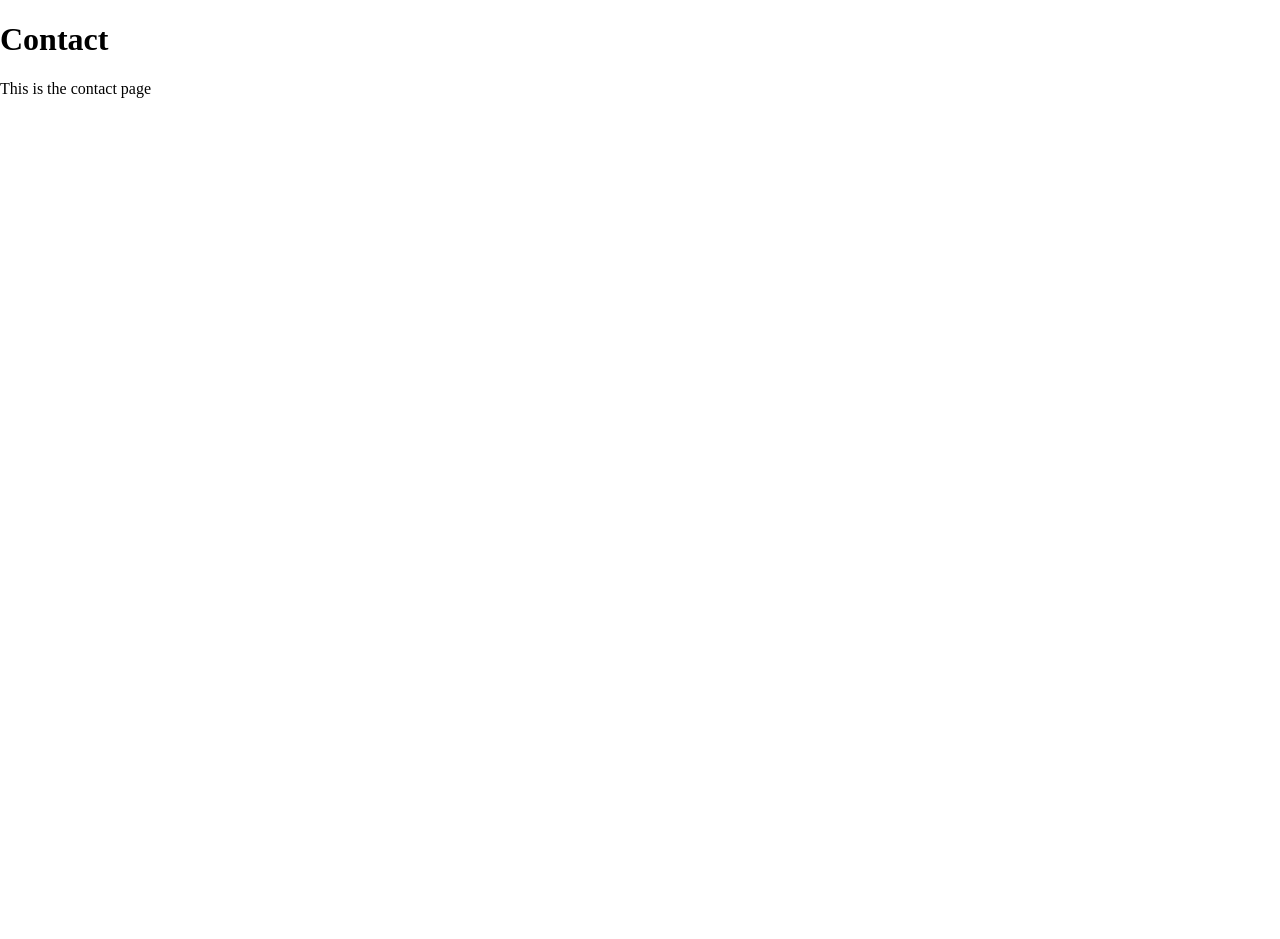
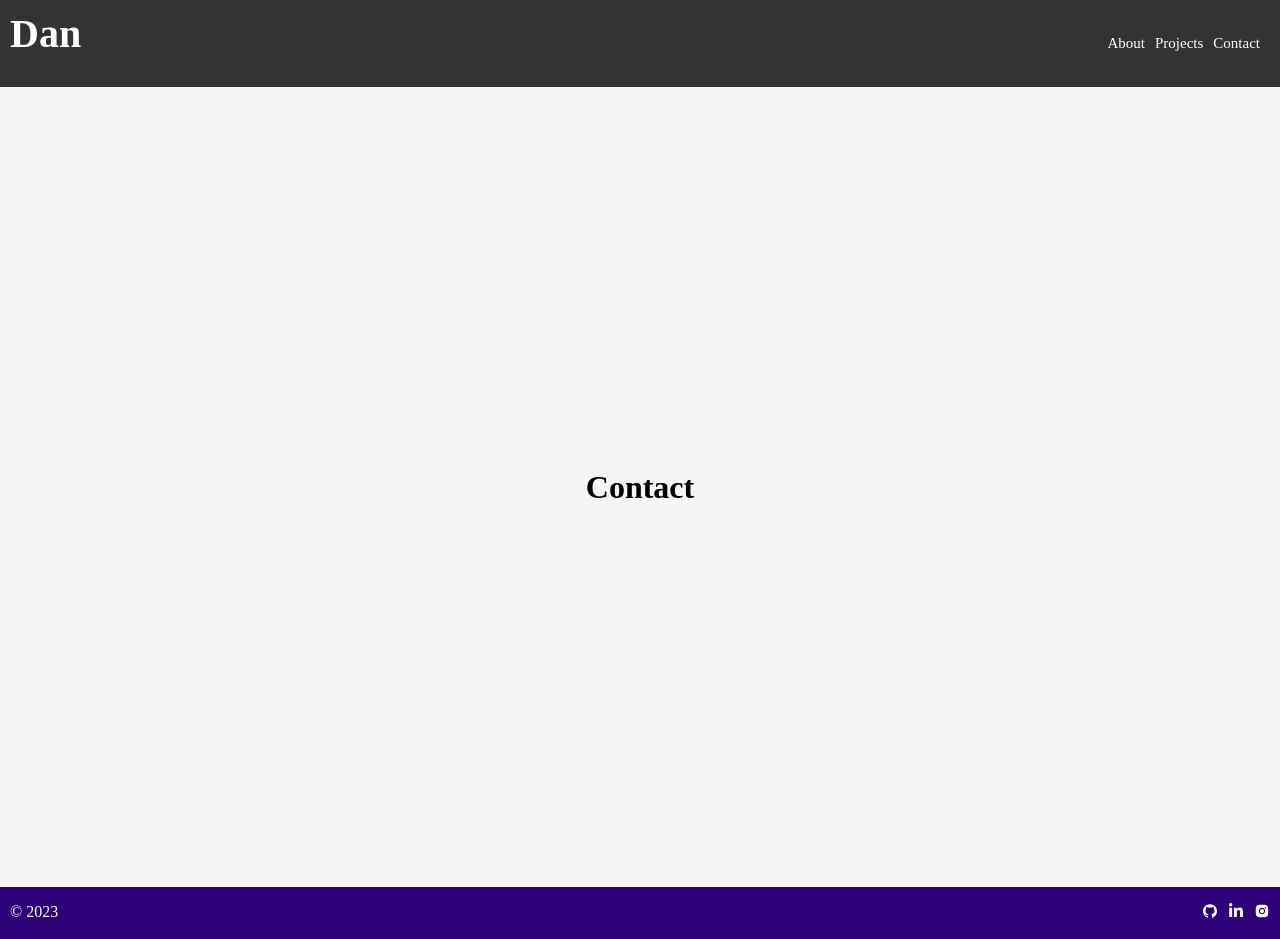
Before and after one commit to DanMyers300/danmyers.net, a Next.js app: page /contact in a window 1280 px wide. Before the commit the page ends 800 px from the top, so only its background shows below. Built offline with nearby package versions, Linux system fonts and the light colour scheme.

Commit message:
made the header and footer global

```diff
--- a/src/pages/contact.tsx
+++ b/src/pages/contact.tsx
@@ -1,10 +1,27 @@
 import React from "react";
+import Head from "next/head";
+import styles from "@/styles/Index.module.css";
+import { Header } from "@/components/Header";
+import { Footer } from "@/components/Footer";
 
 export default function Contact() {
   return (
-    <div>
-        <h1>Contact</h1>
-        <p>This is the contact page</p>
-    </div>
+    <>
+    <Head>
+      <title>Danmyers.net</title>
+      <link rel="icon" href="/favicon.ico" />
+    </Head>
+    <>
+    <header>
+    <Header />
+    </header>
+    <main className={styles.main}>
+      <h1>Contact</h1>
+    </main>
+    <footer>
+      <Footer />
+    </footer>
+    </>
+  </>
   );
 }
```
Also changed, not shown: src/pages/about.tsx (+21 -4 lines), src/pages/projects.tsx (+21 -4 lines).
